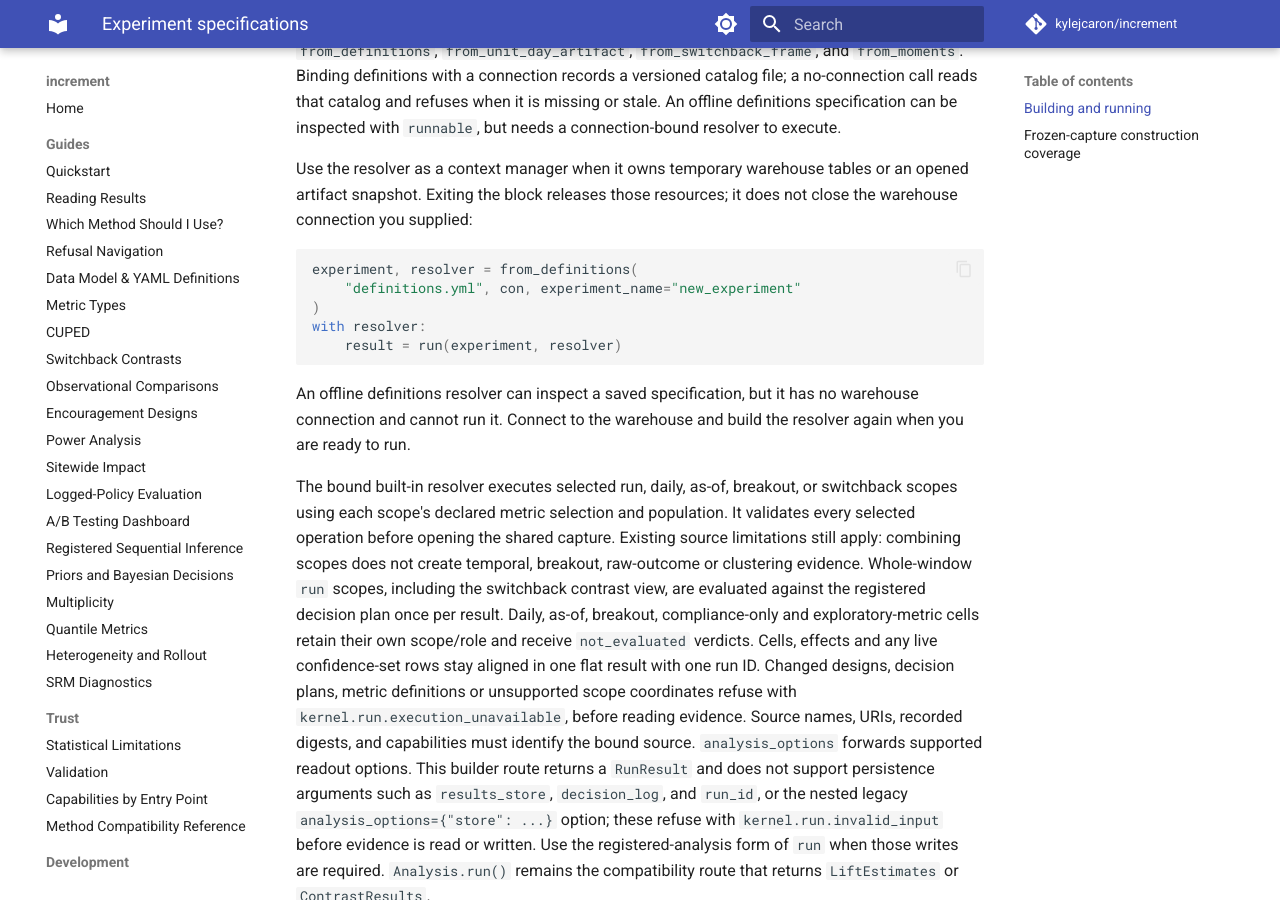
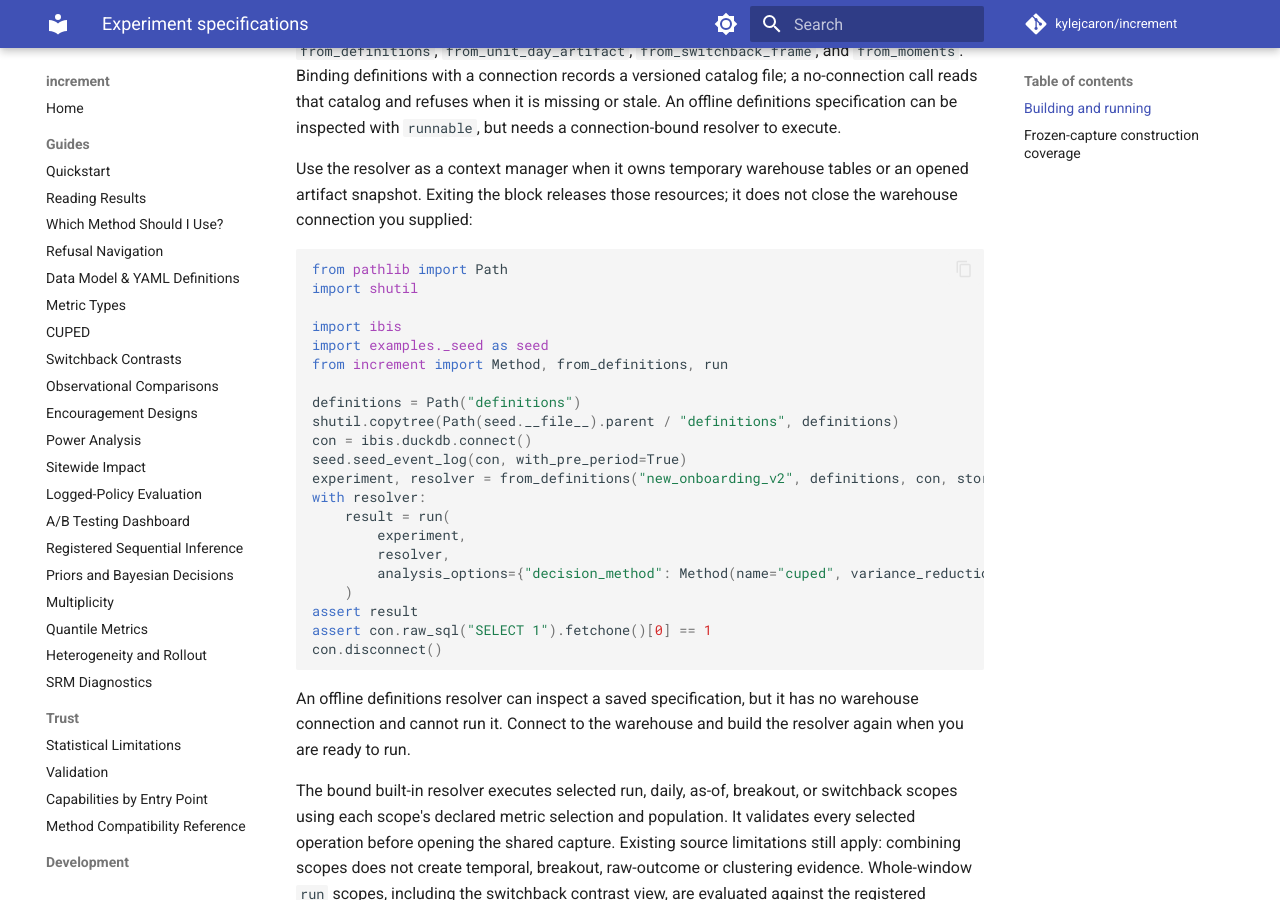
Before and after one commit to kylejcaron/increment, an MkDocs documentation site: the page built from docs/guides/experiment-specifications.md, in a window 1280 px wide and 900 px high, scrolled down 2954 px. Built offline with MkDocs 1.6.1 and Material for MkDocs 9.7.7, drawn with Linux system fonts in a browser that asks for light colours; comment, search, counter and statistics services are not loaded.

````diff
--- a/docs/guides/experiment-specifications.md
+++ b/docs/guides/experiment-specifications.md
@@ -134,11 +134,27 @@ an opened artifact snapshot. Exiting the block releases those resources; it
 does not close the warehouse connection you supplied:
 
 ```python
-experiment, resolver = from_definitions(
-    "definitions.yml", con, experiment_name="new_experiment"
-)
+from pathlib import Path
+import shutil
+
+import ibis
+import examples._seed as seed
+from increment import Method, from_definitions, run
+
+definitions = Path("definitions")
+shutil.copytree(Path(seed.__file__).parent / "definitions", definitions)
+con = ibis.duckdb.connect()
+seed.seed_event_log(con, with_pre_period=True)
+experiment, resolver = from_definitions("new_onboarding_v2", definitions, con, store="always")
 with resolver:
-    result = run(experiment, resolver)
+    result = run(
+        experiment,
+        resolver,
+        analysis_options={"decision_method": Method(name="cuped", variance_reduction="cuped")},
+    )
+assert result
+assert con.raw_sql("SELECT 1").fetchone()[0] == 1
+con.disconnect()
 ```
 
 An offline definitions resolver can inspect a saved specification, but it has
````
Also changed, not shown: 4 other files.
